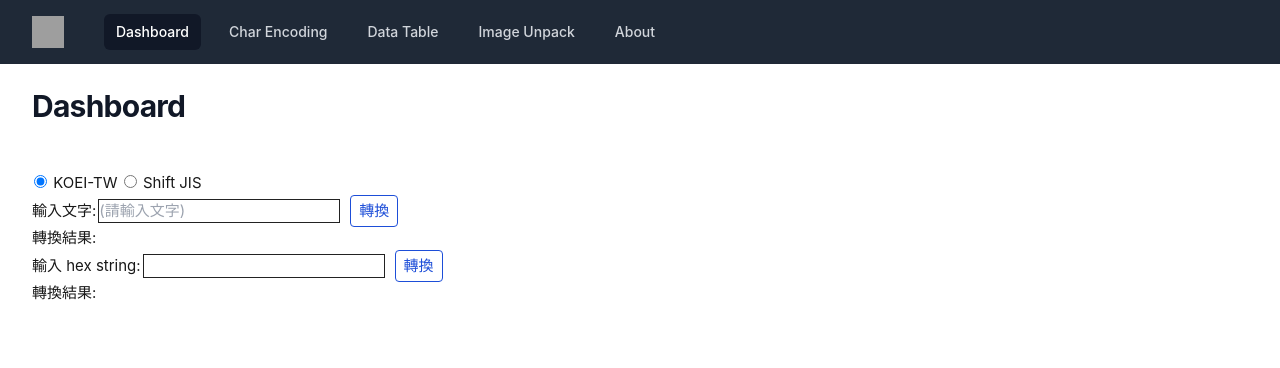
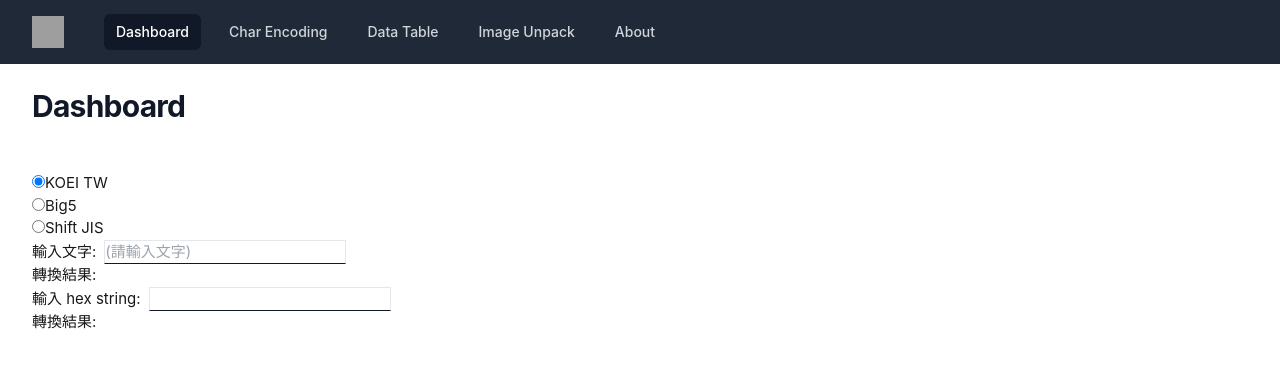
Before and after one commit to tzengyuxio/dekoei, a Vue app: page /char in a window 1280 px wide. Shown: the top 368 px of the page. Built offline with nearby package versions, Linux system fonts and the light colour scheme; grey boxes are pictures that could not be loaded.

Commit message:
feat: add big5 in coding

```diff
--- a/src/App.vue
+++ b/src/App.vue
@@ -1,8 +1,8 @@
 <script setup>
+import {ref} from 'vue';
 import {RouterLink, RouterView} from 'vue-router';
 import {Disclosure, DisclosureButton, DisclosurePanel} from '@headlessui/vue';
 import {Bars3Icon, XMarkIcon} from '@heroicons/vue/24/outline';
-import {ref} from 'vue';
 
 const navigation = [
 	{name: 'Dashboard', href: '/', current: true},
--- a/src/components/CharEncoding.vue
+++ b/src/components/CharEncoding.vue
@@ -1,26 +1,44 @@
 <script setup>
+import {computed, ref} from 'vue';
 import Encoding from 'encoding-japanese';
-import {ref} from 'vue';
 import {koeiTwToOrder, orderOfUnicode, orderToKOEITw, orderToUnicode} from '@/utils/encoding-convert';
-import ZButton from '@/components/ZButton.vue';
 
+const encodings = ref([
+	{label: 'KOEI TW', value: 'koei_tw'},
+	{label: 'Big5', value: 'big5'},
+	{label: 'Shift JIS', value: 'shift_jis'},
+]);
+const selectedEncoding = ref('koei_tw');
 const inputText = ref('');
 const inputHex = ref('');
-const encodedText = ref('');
-const decodedText = ref('');
 
-function encoding() {
-	const encodingRadios = document.getElementsByName('encoding');
-	let selectedEncoding = 'koeitw';
-	for (let i = 0; i < encodingRadios.length; i++) {
-		if (encodingRadios[i].checked) {
-			selectedEncoding = encodingRadios[i].value;
-			break;
-		}
+const encodedText = computed(() => {
+	if (inputText.value === '') {
+		return '';
 	}
 
-	return selectedEncoding;
-}
+	if (selectedEncoding.value === 'koei_tw') {
+		return textToKOEITwCode(inputText.value);
+	}
+
+	if (selectedEncoding.value === 'shift_jis') {
+		return textToShiftJISCode(inputText.value);
+	}
+
+	return '(尚不支援 ' + selectedEncoding.value + ' 轉換內碼)';
+});
+
+const decodedText = computed(() => {
+	if (inputHex.value === '') {
+		return '';
+	}
+
+	if (selectedEncoding.value === 'koei_tw') {
+		return koeiTwCodeToText(inputHex.value);
+	}
+
+	return codeToText(inputHex.value, selectedEncoding.value);
+});
 
 function addSpaceToText(text) {
 	// 使用正則表達式來將每四個字符匹配到一個獨立的分組中
@@ -32,14 +50,14 @@ function addSpaceToText(text) {
 }
 
 function codeToText(code, codec) {
-	const shiftJISDecoder = new TextDecoder(codec);
+	const decoder = new TextDecoder(codec);
 	const inputHexArray = code.replaceAll(' ', '').match(/.{1,2}/g);
 	const inputUint8Array = new Uint8Array(inputHexArray.length);
 	for (let i = 0; i < inputHexArray.length; i++) {
 		inputUint8Array[i] = parseInt(inputHexArray[i], 16);
 	}
 
-	return shiftJISDecoder.decode(inputUint8Array.buffer);
+	return decoder.decode(inputUint8Array.buffer);
 }
 
 function koeiTwCodeToText(code) {
@@ -89,44 +107,31 @@ function textToShiftJISCode(text) {
 	return addSpaceToText(encodedTextHexArray.join(''));
 }
 
-function encodeText() {
-	if (encoding() === 'shiftjis') {
-		encodedText.value = textToShiftJISCode(inputText.value);
-	} else {
-		encodedText.value = textToKOEITwCode(inputText.value);
-	}
-}
-
-function decodeText() {
-	if (encoding() === 'shiftjis') {
-		decodedText.value = codeToText(inputHex.value, 'shift_jis');
-	} else {
-		decodedText.value = koeiTwCodeToText(inputHex.value);
-	}
-}
-
 </script>
 
 <template>
-  <label> <input type="radio" name="encoding" value="koeitw" checked/> KOEI-TW </label>
-  <label> <input type="radio" name="encoding" value="shiftjis"/> Shift JIS </label>
+  <template v-for="encoding in encodings" :key="encoding.value">
+    <div>
+      <input type="radio" :id="'encoding-'+encoding.value" name="encoding" :value="encoding.value"
+             v-model="selectedEncoding"/>
+      <label :for="'encoding-'+encoding.value"> {{ encoding.label }} </label>
+    </div>
+  </template>
   <div>
     <label for="input1">輸入文字:</label>
-    <input type="text" id="input1" class="text-black" v-model="inputText" @keyup.enter="encodeText" placeholder="(請輸入文字)"/>
-    <z-button type="button" @click="encodeText"> 轉換 </z-button>
+    <input type="text" id="input1" class="text-black" v-model="inputText"
+           placeholder="(請輸入文字)"/>
     <div>轉換結果: {{ encodedText }}</div>
   </div>
   <div>
     <label for="input2">輸入 hex string:</label>
-    <input type="text" id="input2" class="text-black" v-model="inputHex" @keyup.enter="decodeText"/>
-    <z-button type="button" @click="decodeText"> 轉換 </z-button>
+    <input type="text" id="input2" class="text-black" v-model="inputHex"/>
     <div>轉換結果: {{ decodedText }}</div>
   </div>
 </template>
 
 <style scoped>
-input {
-  border: 1px solid #222222;
-  margin: 2px;
+input[type="text"] {
+  @apply border border-b-gray-900 ml-2;
 }
 </style>
```
